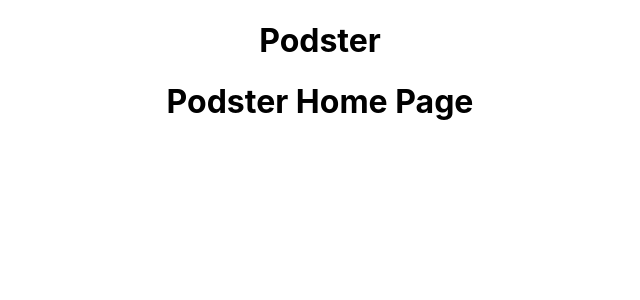
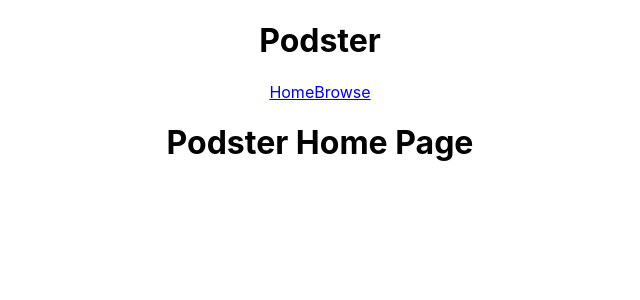
Before and after one commit to wrowston/podster, a React (Create React App) app in the folder client/: page / in a window 1280 px wide. Shown: the top 300 px of the page, without its empty margins (320-960 px from the left). Built offline with nearby package versions, Linux system fonts and the light colour scheme.

Commit message:
added nav bar

```diff
--- a/client/src/App.js
+++ b/client/src/App.js
@@ -1,20 +1,24 @@
 import React from 'react';
 import './App.css';
 import Home from './components/Home';
-import BrowsePodcast from './components/BrowsePodcast';
-import { BrowserRouter as Router, Switch, Route } from 'react-router-dom'
+import AllPodcast from './components/AllPodcast.js';
+import { BrowserRouter as Router, Switch, Route, Link } from 'react-router-dom'
 
 function App() {
   return (
     <div className="App">
       <h1>Podster</h1>
       <Router>
+        <nav>
+          <Link to='/'>Home</Link>
+          <Link to='/podcast'>Browse</Link>
+        </nav>
         <Switch>
 
           <Route exact path='/' component={Home} />
 
           <Route exact path='/podcast'>
-            <BrowsePodcast />
+            <AllPodcast />
           </Route>
         </Switch>
 
```
Also changed, not shown: client/src/components/AllPodcast.js (renamed from client/src/components/BrowsePodcast.js).
